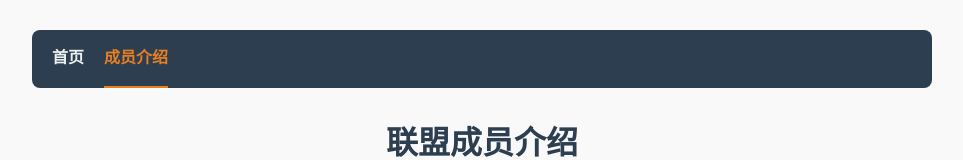
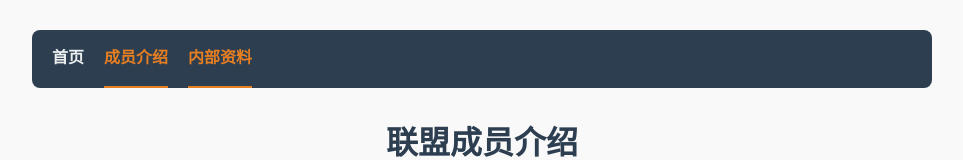
Before and after one commit to liuleileo723-boop/-, a plain HTML site: page members.html in a window 1280 px wide. Shown: the top 160 px of the page, without its empty margins (158-1121 px from the left). Drawn offline with Linux system fonts and the light colour scheme.

Commit message:
Update members.html

```diff
--- a/members.html
+++ b/members.html
@@ -148,6 +148,7 @@
   <ul class="menu" id="menu">
     <li><a href="index.html">首页</a></li>
     <li><a href="members.html" class="active">成员介绍</a></li>
+    <li><a href="resources.html" class="active">内部资料</a></li>
   </ul>
   <div class="menu-toggle" id="menu-toggle" aria-label="菜单切换" role="button" tabindex="0">
     <span></span>
```
